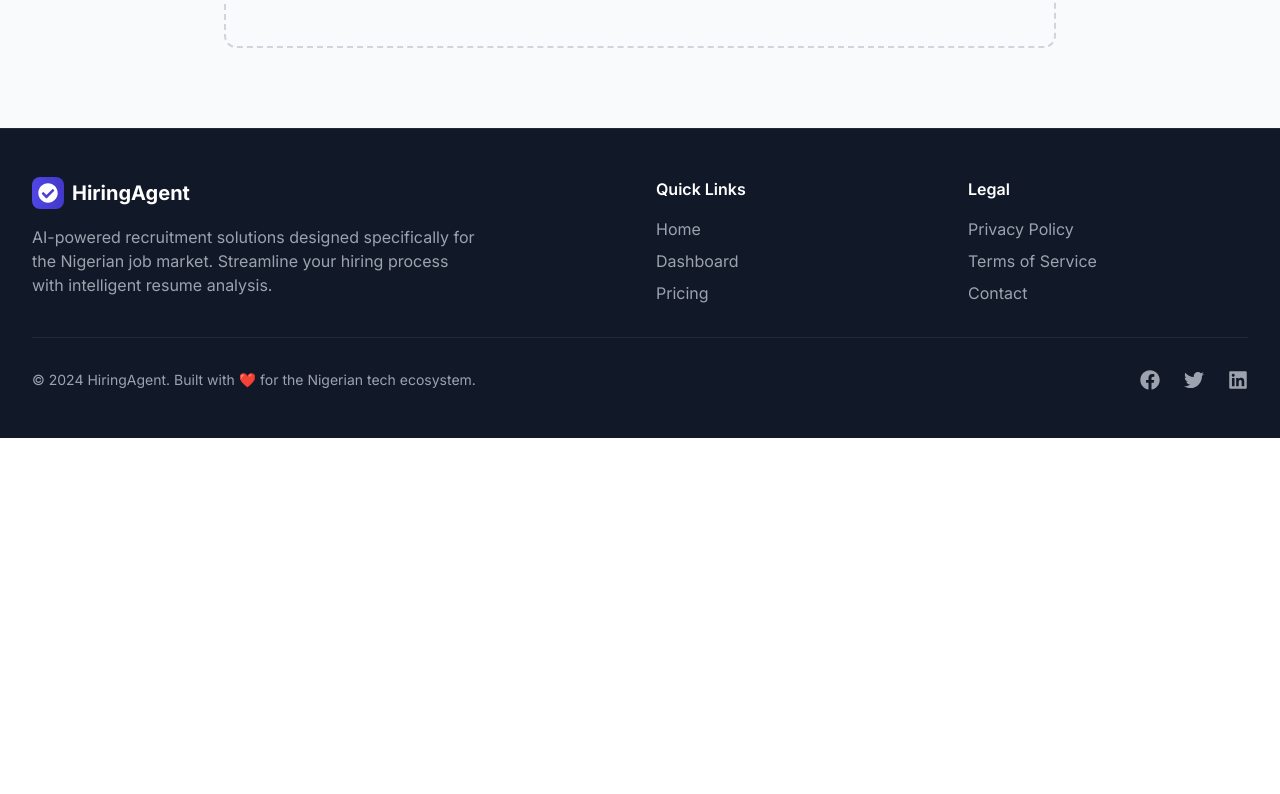
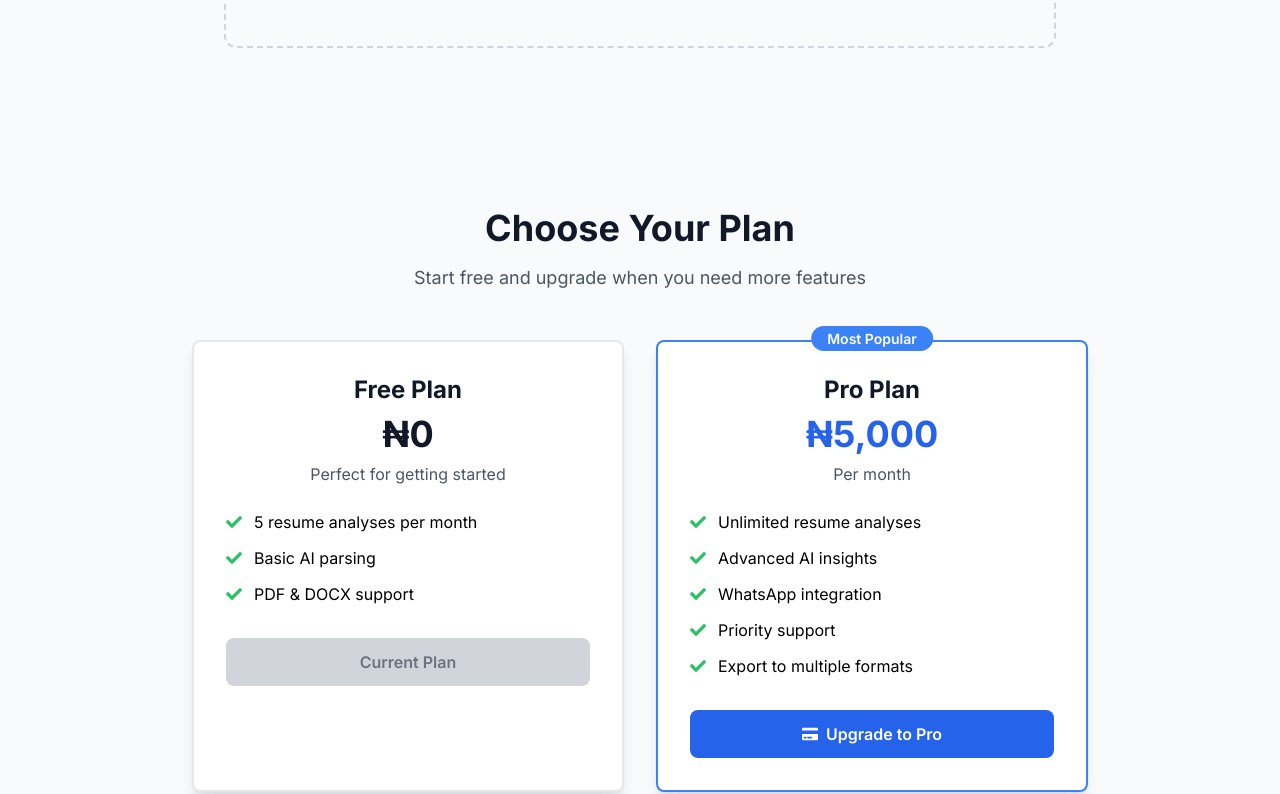
Before and after one commit to mokwathedeveloper/automated_hiring_agent, a Next.js app: page / in a window 1280 px wide. Shown: the part 1310-2104 px from the top of the page. Before the commit the page ends 1748 px from the top, so only its background shows below. Built offline with nearby package versions, Linux system fonts and the light colour scheme; no server answers.

Commit message:
feat(payment): add Pricing section to homepage and Paystack script

```diff
--- a/src/app/layout.tsx
+++ b/src/app/layout.tsx
@@ -24,6 +24,9 @@ export default async function RootLayout({
 
   return (
     <html lang="en">
+      <head>
+        <script src="https://js.paystack.co/v1/inline.js"></script>
+      </head>
       <body className="font-sans">
         <ClientSessionProvider session={session}>
           <Navbar />
--- a/src/app/page.tsx
+++ b/src/app/page.tsx
@@ -1,11 +1,13 @@
 import Hero from '@/components/Hero';
 import ResumeUploader from '@/components/ResumeUploader';
+import Pricing from '@/components/Pricing';
 
 export default function HomePage() {
   return (
     <main>
       <Hero />
       <ResumeUploader />
+      <Pricing />
     </main>
   );
 }
```
